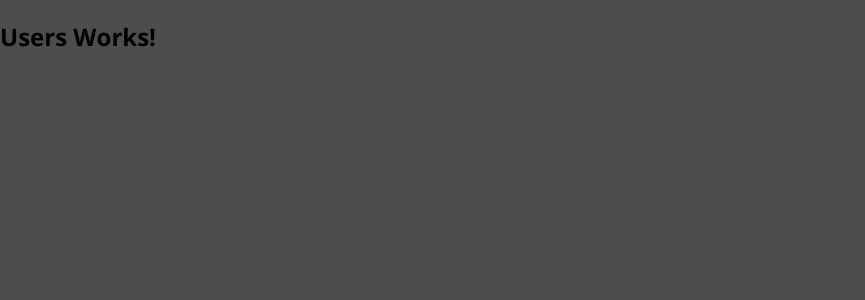
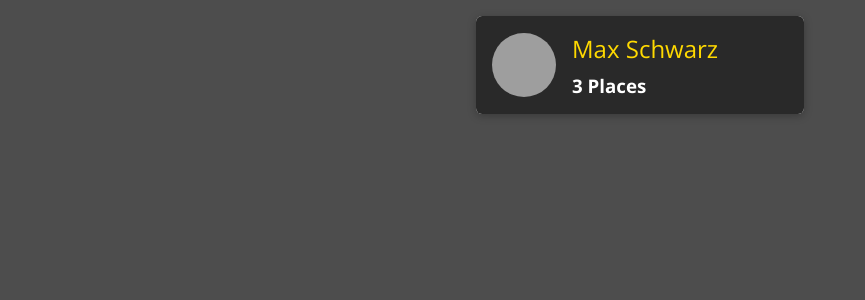
Before and after one commit to HryhorenkoVlada/mern_fe, a React (Create React App) app: page / in a window 1280 px wide. Shown: the top 300 px of the page, without its empty margins (0-865 px from the left). Built offline with nearby package versions, Linux system fonts and the light colour scheme; grey boxes are pictures that could not be loaded.

Commit message:
feat: update Users page with users list render

```diff
--- a/src/user/pages/Users.js
+++ b/src/user/pages/Users.js
@@ -1,7 +1,10 @@
 import React from 'react';
 
+import { UsersList } from '../components';
+import { DUMMY_USERS } from '../../utils/data/users';
+
 const Users = () => {
-  return <h2>Users Works!</h2>;
+  return <UsersList usersList={DUMMY_USERS} />;
 };
 
 export default Users;
```
